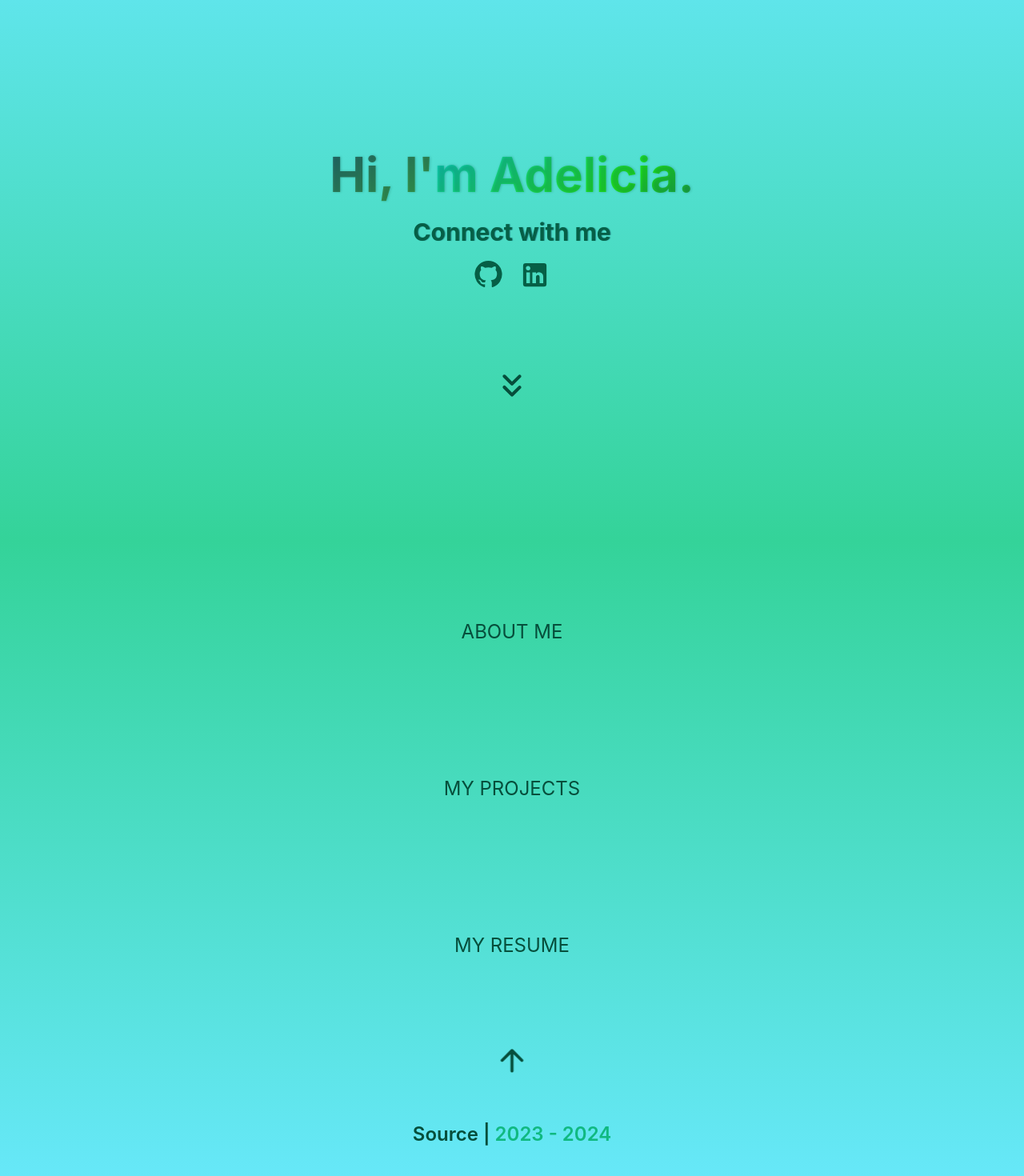
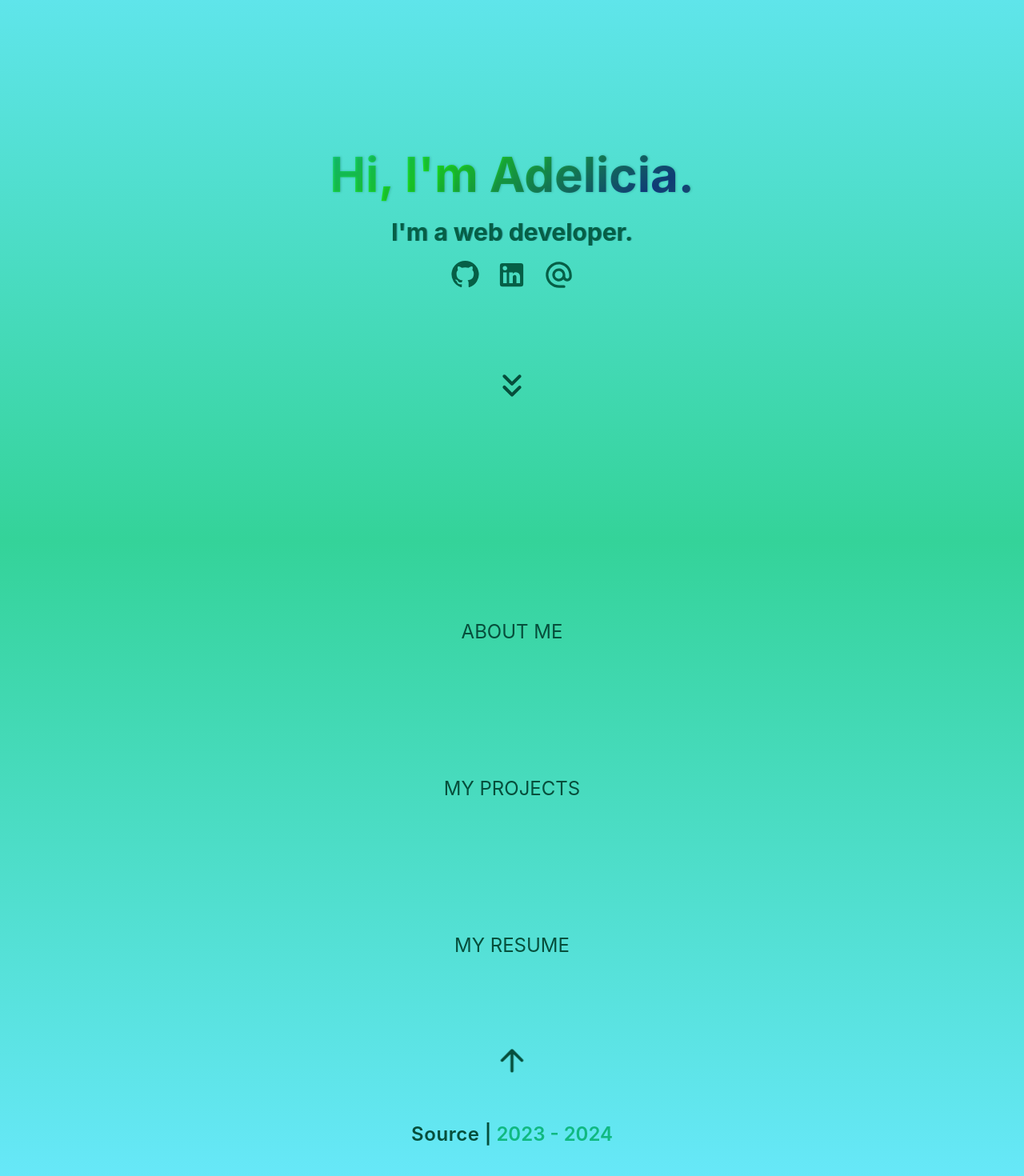
Before and after one commit to adelicia-js/home, a React (Vite) app: page / in a window 1280 px wide. Shown: the part 124-1594 px from the top of the page at 80% size. Built offline with nearby package versions, Linux system fonts and the light colour scheme; a web font is replaced by a local one.

Commit message:
minor fixes and style changes

```diff
--- a/src/App.css
+++ b/src/App.css
@@ -55,7 +55,7 @@
   background-clip: text;
   -webkit-background-clip: text;
   -webkit-text-fill-color: transparent;
-  animation: textclip 2s linear infinite;
+  animation: textclip 5s linear infinite;
   display: inline-block;
   text-shadow: 1px 0.1px 3px #0957484c;
 }
@@ -78,6 +78,22 @@
   }
   50% {
     transform: translateX(-50%) translateY(-20px);
+  }
+}
+
+.beat {
+  animation: pulse 7s linear infinite;
+}
+
+@keyframes pulse {
+  0% {
+    scale: 100%;
+  }
+  50% {
+    scale: 105%;
+  }
+  100% {
+    scale:100%;
   }
 }
 
--- a/src/index.css
+++ b/src/index.css
@@ -8,8 +8,7 @@
     width: 50vw;
   }
 
-  .border-35 {
+  .border-projects-boxes {
     border-radius: 2px 15px 2px 7px;
   }
-
 }
--- a/src/routes/projects.jsx
+++ b/src/routes/projects.jsx
@@ -3,7 +3,7 @@ import CottageRoundedIcon from "@mui/icons-material/CottageRounded";
 export default function Projects() {
   return (
     <div
-      className={`px-8 text-center min-h-screen bg-gradient-to-b from-cyan-300 via-cyan-200 to-cyan-400 flex flex-col justify-center`}
+      className={`px-8 text-center min-h-screen bg-gradient-to-b from-teal-400 via-teal-200 to-teal-400 flex flex-col justify-center`}
     >
       <a
           className={`text-3xl text-emerald-900 hover:text-emerald-500 pb-8 md:py-4 lg:hidden`}
@@ -16,7 +16,7 @@ export default function Projects() {
       >
 
         <div
-          className={`border border-b-4 border-35 border-emerald-900 hover:tracking-wide hover:border-emerald-600 hover:text-emerald-600 px-4 py-10 sm:py-8 w-50vw lg:w-full sm:h-full lg:h-fit hover:font-bold row-start-1 col-start-2 lg:row-start-2 lg:col-start-1`}
+          className={`shadow-md shadow-teal-500/50 hover:shadow-lg hover:shadow-emerald-700/60 hover:cursor-pointer border border-b-4 border-projects-boxes border-emerald-900 hover:tracking-wide hover:border-emerald-700 hover:text-emerald-700 px-4 py-10 sm:py-8 w-50vw lg:w-full sm:h-full lg:h-fit hover:font-bold row-start-1 col-start-2 lg:row-start-2 lg:col-start-1`}
         >
           <a
             href="https://syntaxia2023.web.app/"
@@ -27,7 +27,7 @@ export default function Projects() {
           </a>
         </div>
         <div
-          className={`border border-b-4 border-35 border-emerald-900 hover:tracking-wide hover:border-emerald-600 hover:text-emerald-600 px-4 py-8 w-50vw lg:w-full sm:h-full lg:h-fit hover:font-bold row-start-2 col-start-2 lg:row-start-2 lg:col-start-2`}
+          className={`shadow-md shadow-teal-500/50 hover:shadow-lg hover:shadow-emerald-700/60 hover:cursor-pointer border border-b-4 border-projects-boxes border-emerald-900 hover:tracking-wide hover:border-emerald-700 hover:text-emerald-700 px-4 py-8 w-50vw lg:w-full sm:h-full lg:h-fit hover:font-bold row-start-2 col-start-2 lg:row-start-2 lg:col-start-2`}
         >
           <a
             href="https://loyola-website.vercel.app/"
@@ -38,7 +38,7 @@ export default function Projects() {
           </a>
         </div>
         <div
-          className={`border border-b-4 border-35 border-emerald-900 hover:tracking-wide hover:border-emerald-600 hover:text-emerald-600 px-4 py-10 sm:py-8 w-50vw lg:w-full sm:h-full lg:h-fit hover:font-bold row-start-3 col-start-2 lg:row-start-2 lg:col-start-3`}
+          className={`shadow-md shadow-teal-500/50 hover:shadow-lg hover:shadow-emerald-700/60 hover:cursor-pointer border border-b-4 border-projects-boxes border-emerald-900 hover:tracking-wide hover:border-emerald-700 hover:text-emerald-700 px-4 py-10 sm:py-8 w-50vw lg:w-full sm:h-full lg:h-fit hover:font-bold row-start-3 col-start-2 lg:row-start-2 lg:col-start-3`}
         >
           <a
             href="https://todo-cra.pages.dev/"
--- a/src/routes/resume.jsx
+++ b/src/routes/resume.jsx
@@ -49,7 +49,6 @@ export default function Resume() {
           Link
         </a>
       </h2>
-      <h3 className={`text-xs pb-4`}>{`[`}This page is currently still being worked on.{`]`}</h3>
       {/* <div className="pdf-container">
       <div className="pdf-controls">
         <button onClick={goToPrevPage} disabled={pageNum <= 1}>
--- a/src/routes/root.jsx
+++ b/src/routes/root.jsx
@@ -2,6 +2,7 @@ import GitHubIcon from "@mui/icons-material/GitHub";
 import LinkedInIcon from "@mui/icons-material/LinkedIn";
 import KeyboardDoubleArrowDownRoundedIcon from "@mui/icons-material/KeyboardDoubleArrowDownRounded";
 import ArrowUpwardRoundedIcon from "@mui/icons-material/ArrowUpwardRounded";
+import AlternateEmailRoundedIcon from "@mui/icons-material/AlternateEmailRounded";
 
 export default function Root() {
   return (
@@ -25,33 +26,58 @@ export default function Root() {
               id="socials-header"
               className={`font-bold text-emerald-800 py-4 text-xl max-[400px]:text-l sm:text-3xl`}
             >
-              Connect with me
+              {`I'm a`}{" "}
+              <span id="changing-text" className="">
+                web developer.
+              </span>
             </h2>
             <ul
               id="socials"
-              className={`flex flex-col justify-center text-emerald-800`}
+              className={` flex flex-col justify-center text-emerald-800`}
             >
               <div className={`flex flex-row justify-center gap-5`}>
+                <li>
                   <a
+                    id="github-link"
                     target="_blank"
                     rel="noreferrer"
                     href="https://www.github.com/adelicia-js"
                   >
                     <GitHubIcon
+                      id="github-icon"
                       sx={{ fontSize: 37 }}
                       className={`hover:text-emerald-200`}
                     />
                   </a>
+                </li>
+                <li>
                   <a
+                    id="linkedin-link"
                     target="_blank"
                     rel="noreferrer"
                     href="https://www.linkedin.com/in/adelicia"
                   >
                     <LinkedInIcon
+                      id="linkedin-icon"
                       sx={{ fontSize: 39 }}
                       className={`hover:text-emerald-200`}
                     />
                   </a>
+                </li>
+                <li>
+                  <a
+                    id="email-link"
+                    target="_blank"
+                    rel="noreferrer"
+                    href="mailto:a.seq@gmail.com"
+                  >
+                    <AlternateEmailRoundedIcon
+                      id="email-icon"
+                      sx={{ fontSize: 39 }}
+                      className={`hover:text-emerald-200`}
+                    />
+                  </a>
+                </li>
               </div>
             </ul>
           </div>
@@ -67,38 +93,44 @@ export default function Root() {
       </header>
       <main
         id="menu"
-        className={`text-center pt-4 min-h-screen grid grid-cols-3 grid-rows-4 items-center justify-around text-black text-l sm:text-2xl`}
+        className={`text-center pt-4 min-h-screen grid grid-rows-4 items-center justify-around text-black text-l sm:text-2xl`}
       >
         <div
-          className={`sm:hover:tracking-[0.08rem] uppercase text-emerald-900 hover:text-emerald-200 hover:font-semibold sm:hover:underline sm:hover:underline-offset-[10px] row-start-1 col-start-2`}
+          className={`sm:hover:tracking-[0.08rem] uppercase text-emerald-900 hover:text-emerald-200 hover:font-semibold sm:hover:underline sm:hover:underline-offset-[10px] row-start-1 `}
         >
           <a href="/me">About Me</a>
         </div>
         <div
-          className={`sm:hover:tracking-[0.08rem] uppercase text-emerald-900 hover:text-emerald-200 hover:font-semibold sm:hover:underline sm:hover:underline-offset-[10px] row-start-2 col-start-2`}
+          className={`sm:hover:tracking-[0.08rem] uppercase text-emerald-900 hover:text-emerald-200 hover:font-semibold sm:hover:underline sm:hover:underline-offset-[10px] row-start-2 `}
         >
           <a href="/projects">My Projects</a>
         </div>
         <div
-          className={`sm:hover:tracking-[0.08rem] uppercase text-emerald-900 hover:text-emerald-200 hover:font-semibold sm:hover:underline sm:hover:underline-offset-[10px] row-start-3 col-start-2`}
+          className={`sm:hover:tracking-[0.08rem] uppercase text-emerald-900 hover:text-emerald-200 hover:font-semibold sm:hover:underline sm:hover:underline-offset-[10px] row-start-3 `}
         >
           <a href="/resume">My Resume</a>
         </div>
-        <div className={`text-emerald-900 row-start-4 col-start-2 flex flex-col gap-20 items-center`}>
+        <div
+          className={`text-emerald-900 row-start-4 flex flex-col gap-20 items-center`}
+        >
           <a href="#">
             <ArrowUpwardRoundedIcon
               sx={{ fontSize: 45 }}
               className={`absolute scroll-down`}
             />
           </a>
-          <a href="https://github.com/adelicia-js/home" target="_blank" rel="noreferrer">
-          <p className="w-screen font-semibold hover:underline hover:underline-offset-8"><span className="">Source</span> | <span className="text-emerald-500">2023 - 2024</span></p>
+          <a
+            href="https://github.com/adelicia-js/home"
+            target="_blank"
+            rel="noreferrer"
+          >
+            <p className="w-screen md:w-full font-semibold hover:underline hover:underline-offset-8">
+              <span className="tracking-wide">Source</span> |{" "}
+              <span className="text-emerald-500">2023 - 2024</span>
+            </p>
           </a>
         </div>
       </main>
-      <footer>
-
-      </footer>
     </div>
   );
 }
```
Lines whose indentation alone changed are shown as unchanged.
